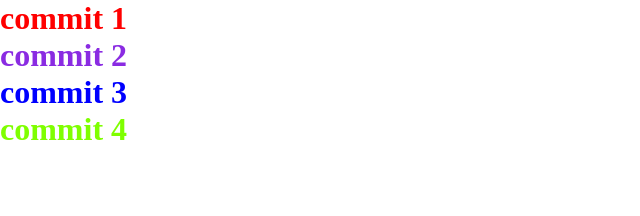
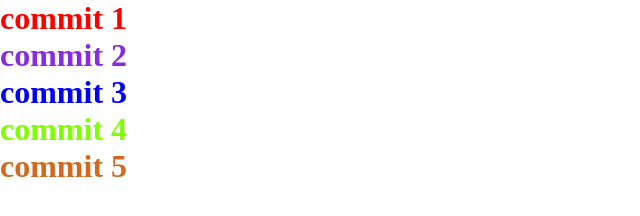
Before and after one commit to themagawo2011/lesson-14-practice-1, a plain HTML site: page index.html in a window 1280 px wide. Shown: the whole page, without its empty margins (0-640 px from the left). Drawn offline with Linux system fonts and the light colour scheme.

Commit message:
commit 5

```diff
--- a/index.html
+++ b/index.html
@@ -11,5 +11,6 @@
     <h1 class="commit2">commit 2</h1>
     <h1 class="commit3">commit 3</h1>
     <h1 class="commit4">commit 4</h1>
+    <h1 class="commit5">commit 5</h1>
 </body>
 </html>
--- a/style.css
+++ b/style.css
@@ -17,3 +17,7 @@
 .commit4{
     color: chartreuse;
 }
+
+.commit5{
+    color: chocolate;
+}
```
